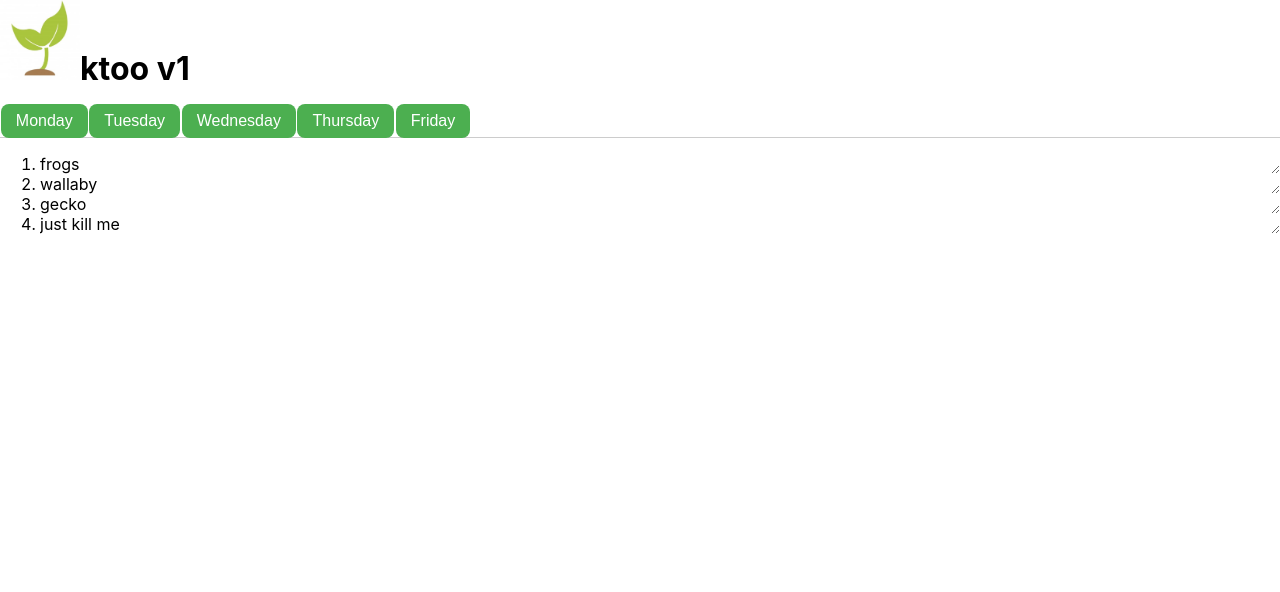
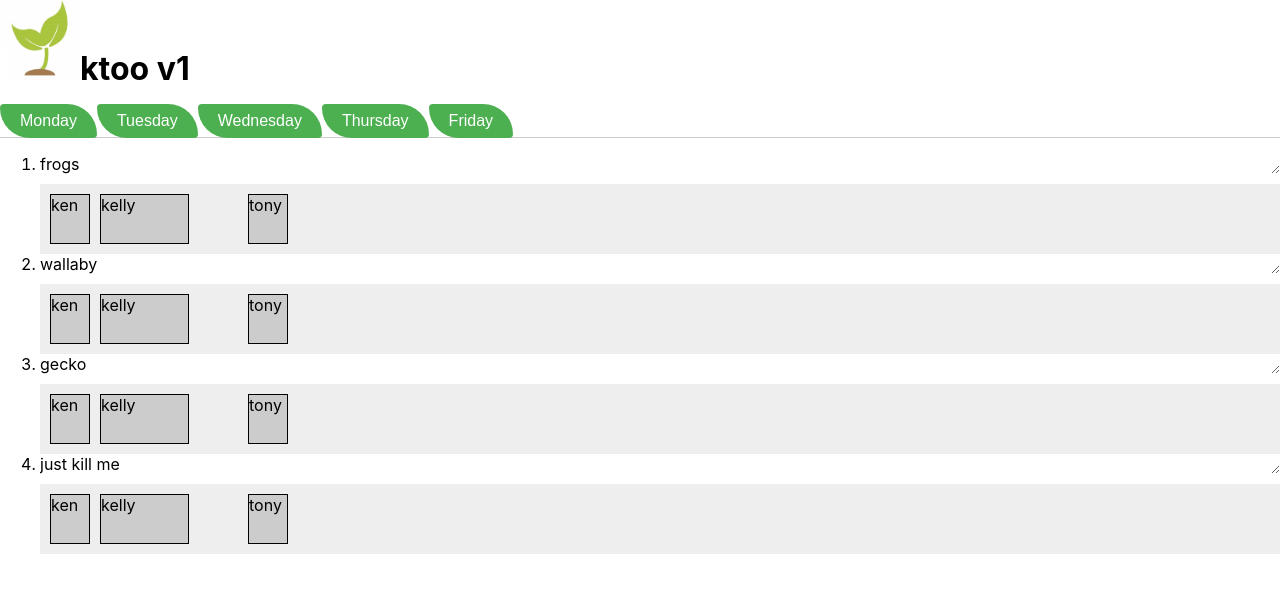
Before and after one commit to csubj/ktoo, a React (Create React App) app: page / in a window 1280 px wide. Shown: the top 592 px of the page. Built offline with nearby package versions, Linux system fonts and the light colour scheme.

Commit message:
Implement basic rooms using  STRML/react-grid-layout  (#3)
* one more for the road
* formatting

```diff
--- a/package.json
+++ b/package.json
@@ -12,6 +12,7 @@
     "@types/react-dom": "^16.9.10",
     "react": "^17.0.1",
     "react-dom": "^17.0.1",
+    "react-grid-layout": "^1.2.0",
     "react-scripts": "4.0.1",
     "typescript": "^4.1.3",
     "web-vitals": "^0.2.4"
@@ -39,5 +40,8 @@
       "last 1 firefox version",
       "last 1 safari version"
     ]
+  },
+  "devDependencies": {
+    "@types/react-grid-layout": "^1.1.1"
   }
 }
--- a/src/App.css
+++ b/src/App.css
@@ -46,7 +46,7 @@
   display: inline-block;
   list-style: none;
   margin-bottom: -1px;
-  padding: 0rem 0.05rem;
+  padding: 0rem 0rem;
 }
 
 .tab-list-active {
@@ -81,15 +81,111 @@
   background-color: #4CAF50; /* Green */
   border: none;
   color: white;
-  padding: 8px 15px;
+  padding: 8px 20px;
   text-align: center;
   text-decoration: none;
   display: inline-block;
   font-size: 16px;
-  border-radius: 8px;
-  transition-duration: 0.4s;
+  border-radius: 4px 30px;
+  transition-duration: .3s;
 }
 
 .button:hover {
-  background-color: #ffd95e; /* Green */
+  background-color: #98da00; /* Green */
 }
+
+
+.react-grid-layout {
+  background: #eee;
+  margin-top: 10px;
+}
+.layoutJSON {
+  background: #ddd;
+  border: 1px solid black;
+  margin-top: 10px;
+  padding: 10px;
+}
+.columns {
+  -moz-columns: 120px;
+  -webkit-columns: 120px;
+  columns: 120px;
+}
+.react-grid-item {
+  box-sizing: border-box;
+}
+.react-grid-item:not(.react-grid-placeholder) {
+  background: #ccc;
+  border: 1px solid black;
+}
+.react-grid-item.resizing {
+  opacity: 0.9;
+}
+.react-grid-item.static {
+  background: #cce;
+}
+.react-grid-item .text {
+  font-size: 24px;
+  text-align: center;
+  position: absolute;
+  top: 0;
+  bottom: 0;
+  left: 0;
+  right: 0;
+  margin: auto;
+  height: 24px;
+}
+.react-grid-item .minMax {
+  font-size: 12px;
+}
+.react-grid-item .add {
+  cursor: pointer;
+}
+.react-grid-dragHandleExample {
+  cursor: move; /* fallback if grab cursor is unsupported */
+  cursor: grab;
+  cursor: -moz-grab;
+  cursor: -webkit-grab;
+}
+
+.toolbox {
+  background-color: #dfd;
+  width: 100%;
+  height: 120px;
+  overflow: scroll;
+}
+
+.hide-button {
+  cursor: pointer;
+  position: absolute;
+  font-size: 20px;
+  top: 0px;
+  right: 5px;
+}
+
+.toolbox__title {
+  font-size: 24px;
+  margin-bottom: 5px;
+}
+.toolbox__items {
+  display: block;
+}
+.toolbox__items__item {
+  display: inline-block;
+  text-align: center;
+  line-height: 40px;
+  cursor: pointer;
+  width: 40px;
+  height: 40px;
+  padding: 10px;
+  margin: 5px;
+  border: 1px solid black;
+  background-color: #ddd;
+}
+.droppable-element {
+  width: 150px;
+  text-align: center;
+  background: #fdd;
+  border: 1px solid black;
+  margin: 10px 0;
+  padding: 10px;
+}
--- a/src/components/Rooms/Rooms.tsx
+++ b/src/components/Rooms/Rooms.tsx
@@ -1,16 +1,28 @@
 import React from 'react'
+import GridLayout from 'react-grid-layout';
+import { Responsive, WidthProvider } from "react-grid-layout";
+const ResponsiveReactGridLayout = WidthProvider(Responsive);
 
 type Props = {
     rooms: Array<string>
 }
 
-const Rooms: React.FC<Props> = ({rooms}) => {
+const Rooms: React.FC<Props> = ({ rooms }) => {
+    const layout = [
+        { i: 'a', x: 0, y: 0, w: 1, h: 2 },
+        { i: 'b', x: 1, y: 0, w: 2, h: 2 },
+        { i: 'c', x: 4, y: 0, w: 1, h: 2 }
+    ];
     return (
         <ol>
             {rooms.map((room) => (
                 <li>
                     <div className="maybe">{room}</div>
-
+                    <GridLayout className="layout" layout={layout} cols={24} rowHeight={20} width={1200} resizeHandles={['w', 'e']}>
+                        <div key="a">ken</div>
+                        <div key="b">kelly</div>
+                        <div key="c">tony</div>
+                    </GridLayout>
                 </li>
             ))}
         </ol>
```
Also changed, not shown: src/App.tsx (+7 -7 lines), src/components/Tabs/Tabs.tsx (indentation only), 1 other file (tests, documents, lock files or other folders). Lines whose indentation alone changed are shown as unchanged.
